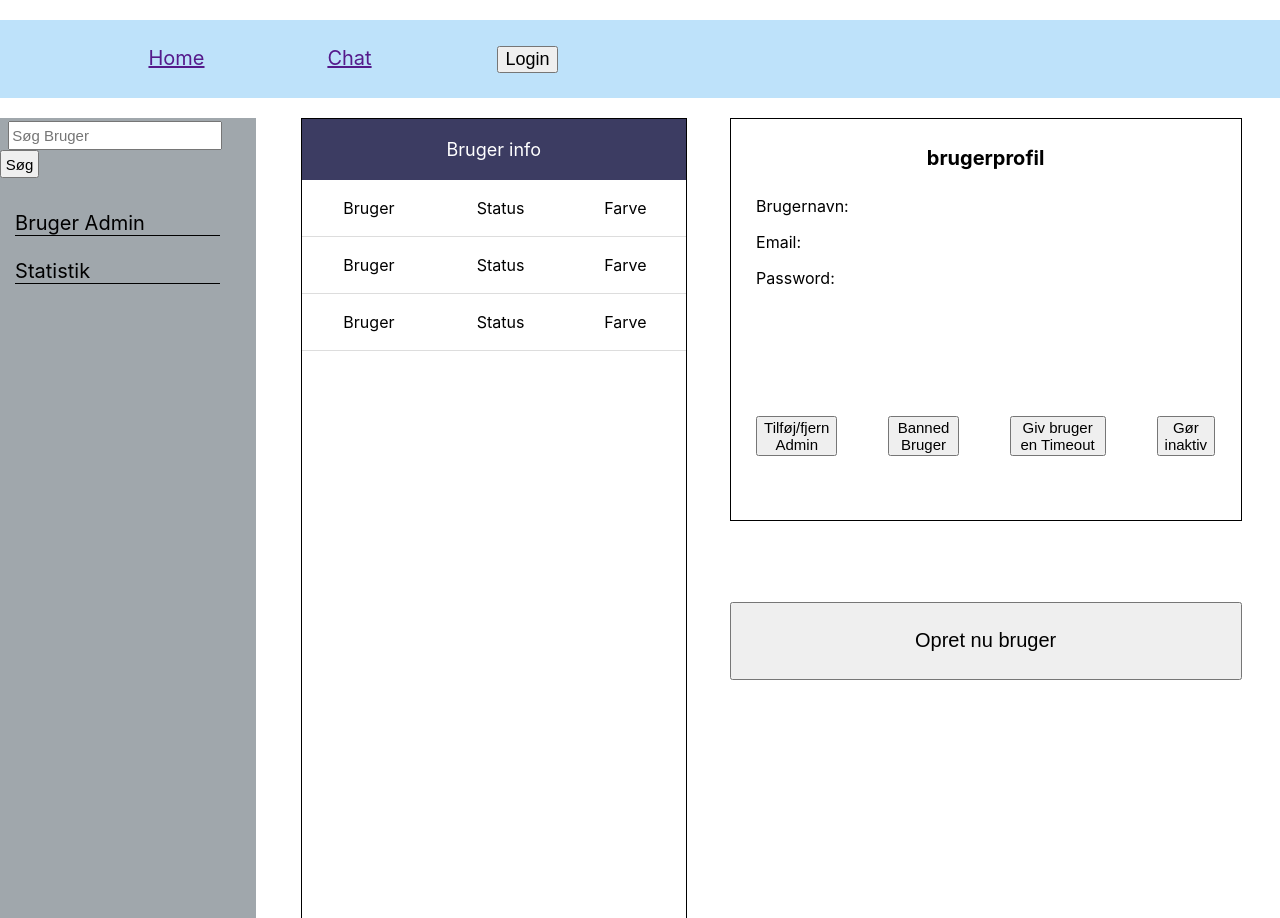
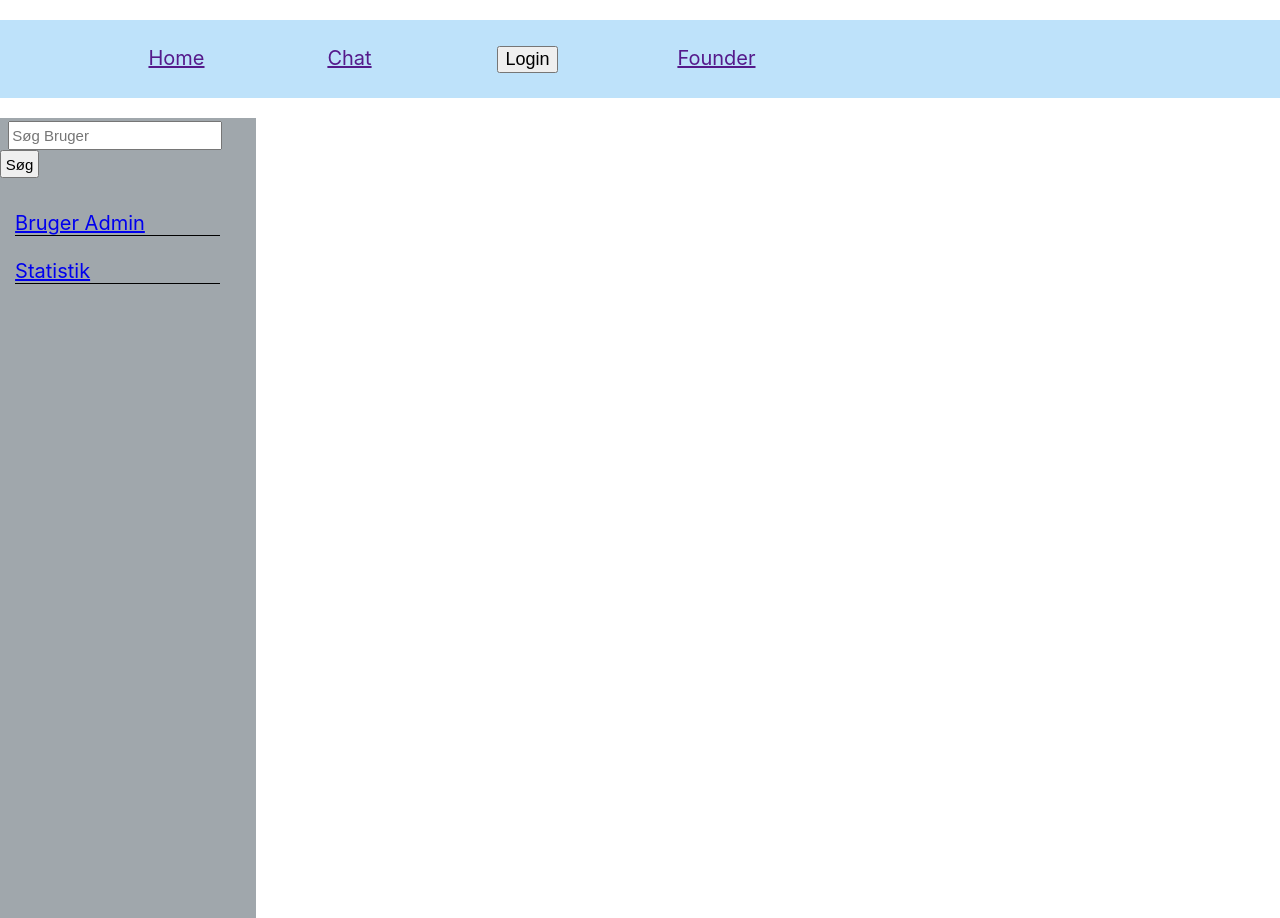
Before and after one commit to sumikuart/praktiskwebChatsideFrontend, a React (Create React App) app: page /founder in a window 1280 px wide. Built offline with nearby package versions, Linux system fonts and the light colour scheme.

Commit message:
update/useradmin

```diff
--- a/package.json
+++ b/package.json
@@ -5,6 +5,7 @@
   "dependencies": {
     "react": "^16.8.6",
     "react-dom": "^16.8.6",
+    "react-router-dom": "^5.0.1",
     "react-scripts": "3.0.1"
   },
   "scripts": {
--- a/src/App.js
+++ b/src/App.js
@@ -1,6 +1,9 @@
 import React, { Component } from 'react';
+import { BrowserRouter as Router, Route} from "react-router-dom";
 import Navbar from './components/navbar';
 import Founder from './components/founder'
+import Statistik from './components/statistik'
+import UserAdmin from './components/userAdmin'
 import './App.css';
 
 
@@ -8,11 +11,16 @@ import './App.css';
 export default class App extends Component {
 render() {
 return (
-<div>
+<Router>
   <Navbar />
-  <Founder/>
 
-</div>
+
+  <Route exact path="/founder" component={Founder} />
+  <Route exact path="/founder/useradmin" component={UserAdmin} />
+  <Route exact path="/founder/statistik" component={Statistik} />
+  <Route exact path="/statistik" component={Statistik} />
+
+</Router>
 )
 }
 }
--- a/src/components/founder.js
+++ b/src/components/founder.js
@@ -1,8 +1,6 @@
 import React, { Component } from 'react'
 import Sitebar from './sitebar';
-import BrugerLister from './brugerLister';
-import Profil from './profil'
-import OpretNyBruger from './opretNyBruger'
+
 import '../App.css';
 
 export default class Founder extends Component {
@@ -10,9 +8,7 @@ export default class Founder extends Component {
         return (
             <div className="founder">
              <Sitebar/>
-             <BrugerLister/>
-             <Profil/>
-             <OpretNyBruger/>
+
             </div>
         )
     }
--- a/src/components/navbar.js
+++ b/src/components/navbar.js
@@ -1,7 +1,8 @@
 import React, { Component } from 'react'
-import { BrowserRouter as Router, Link } from "react-router-dom";
+import {Link} from "react-router-dom";
 import '../App.css';
-import Logo from '../img/logo.png'
+
+// import Logo from '../img/logo.png'
 
 import LoginOpret from "./loginOpret"
 
@@ -12,19 +13,18 @@ export default class Navbar extends Component {
 
 render() {
 return (
-<Router>
 
     <nav className="nav">
     {/* <img className="logo" src={Logo} alt=""/> */}
         <ul className="ul">
 
-            <li className="li"> <Link To="./">Home</Link></li>
-            <li className="li"> <Link To="./chat">Chat</Link></li>
+            <li className="li"> <Link To="/">Home</Link></li>
+            <li className="li"> <Link To="/chat">Chat</Link></li>
             <li className="li"> <LoginOpret/> </li>
-
+            <li className="li"> <Link To="/founder">Founder</Link></li>
         </ul>
     </nav>
-</Router>
+
 )
 }
 }
--- a/src/components/opretNyBruger.js
+++ b/src/components/opretNyBruger.js
@@ -1,4 +1,5 @@
 import React, { Component } from 'react'
+
 
 export default class OpretNyBruger extends Component {
     render() {
--- a/src/components/sitebar.js
+++ b/src/components/sitebar.js
@@ -1,5 +1,5 @@
 import React, { Component } from 'react'
-import { BrowserRouter as Router} from "react-router-dom";
+import {Link} from "react-router-dom";
 
 import '../App.css';
 
@@ -7,25 +7,24 @@ import '../App.css';
 class Sitebar extends Component {
 render() {
 return (
-<Router>
+
     <nav id="snav">
 
         <input className="søg" type="text" placeholder="Søg Bruger" />
         <button className="søgsubmit" type="submit">Søg</button>
 
         <ul id="sul">
-            <li id="sli">Bruger Admin
-                {/* <Link to="/founder">Bruger Admin</Link> */}
+            <li id="sli">
+                <Link to="/founder/useradmin">Bruger Admin</Link>
             </li>
-            <li id="sli1">Statistik
-                {/* <Link to="/statistik">Statistik </Link> */}
+            <li id="sli1">
+                <Link to="/founder/statistik">Statistik </Link>
             </li>
 
         </ul>
 
     </nav>
 
-</Router>
 )
 }
 }
--- /dev/null
+++ b/src/components/userAdmin.js
@@ -0,0 +1,20 @@
+import React, { Component } from 'react'
+import BrugerLister from './brugerLister';
+import Profil from './profil'
+import Sitebar from './sitebar';
+import OpretNyBruger from './opretNyBruger'
+import '../App.css';
+export default class UserAdmin extends Component {
+
+    render() {
+        return (
+            <div className="founder">
+            <Sitebar/>
+            <BrugerLister/>
+            <Profil/>
+            <OpretNyBruger/>
+
+            </div>
+        )
+    }
+}
```
Also changed, not shown: 1 other file (tests, documents, lock files or other folders).
